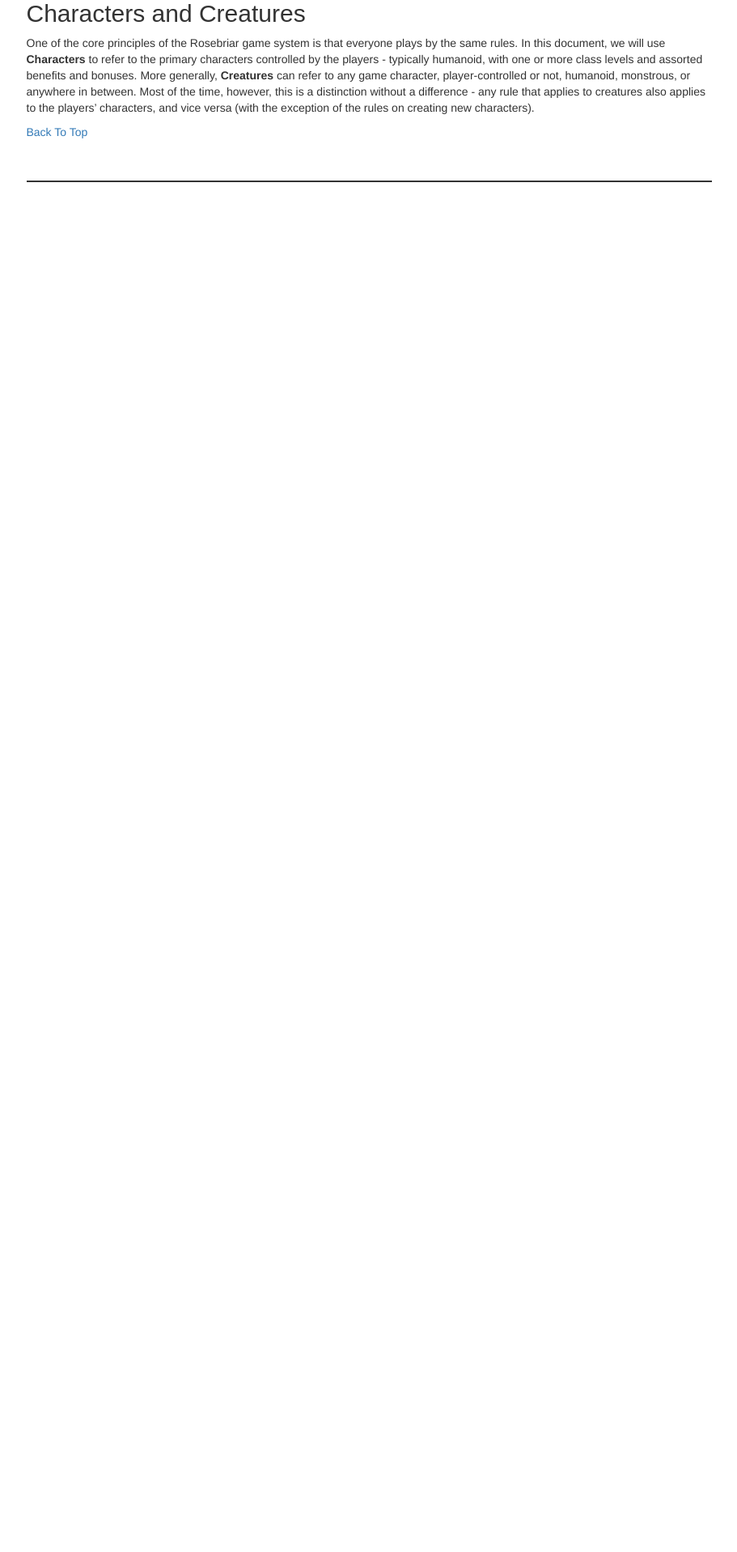
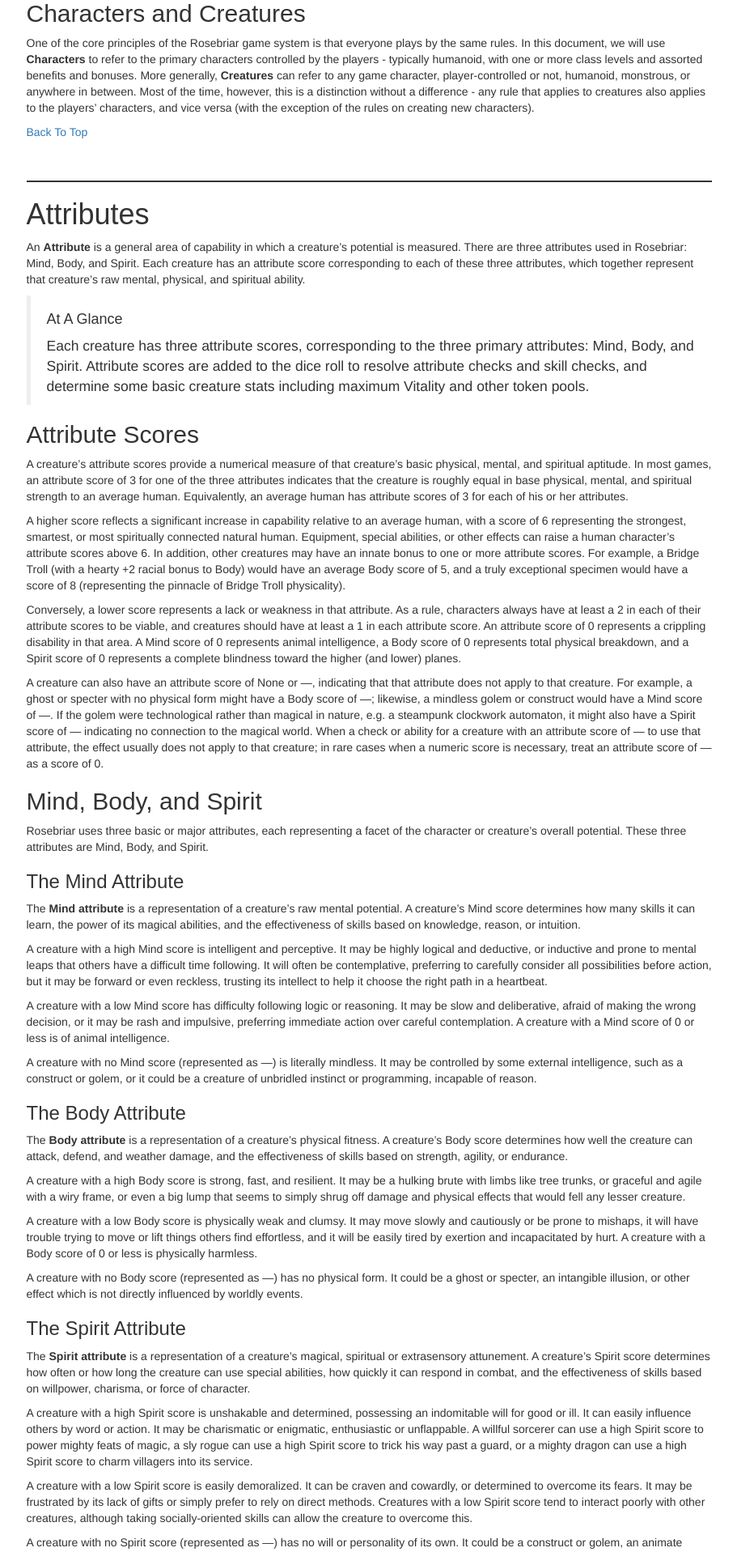
Before and after one commit to sleepingkingstudios/rosebriar, a Jekyll site: the page built from index.md, in a window 1280 px wide. Shown: the part 3126-5043 px from the top of the page at 81% size, without its empty margins (330-1241 px from the left). Built offline with Jekyll 4.4.1, drawn with Linux system fonts in a browser that asks for light colours; before the commit the page ends 3371 px from its top, so only the background shows below that; some of the changed text lies outside the part shown.

Commit message:
Draft "Attributes" chapter.
Add support for “Enhanced Edition” optional content toggles.

```diff
--- /dev/null
+++ b/_includes/chapters/attributes.md
@@ -0,0 +1,105 @@
+# <a name="attributes"></a> Attributes
+
+An **Attribute** is a general area of capability in which a creature's potential is measured. There are three attributes used in {{ page.system_name }}: Mind, Body, and Spirit. Each creature has an attribute score corresponding to each of these three attributes, which together represent that creature's raw mental, physical, and spiritual ability.
+
+> #### At A Glance
+>
+> Each creature has three attribute scores, corresponding to the three primary attributes: Mind, Body, and Spirit. Attribute scores are added to the dice roll to resolve attribute checks and skill checks, and determine some basic creature stats including maximum Vitality and other token pools.
+
+## Attribute Scores
+
+A creature's attribute scores provide a numerical measure of that creature's basic physical, mental, and spiritual aptitude. In most games, an attribute score of 3 for one of the three attributes indicates that the creature is roughly equal in base physical, mental, and spiritual strength to an average human. Equivalently, an average human has attribute scores of 3 for each of his or her attributes.
+
+A higher score reflects a significant increase in capability relative to an average human, with a score of 6 representing the strongest, smartest, or most spiritually connected natural human. Equipment, special abilities, or other effects can raise a human character's attribute scores above 6. In addition, other creatures may have an innate bonus to one or more attribute scores. For example, a Bridge Troll (with a hearty +2 racial bonus to Body) would have an average Body score of 5, and a truly exceptional specimen would have a score of 8 (representing the pinnacle of Bridge Troll physicality).
+
+Conversely, a lower score represents a lack or weakness in that attribute. As a rule, characters always have at least a 2 in each of their attribute scores to be viable, and creatures should have at least a 1 in each attribute score. An attribute score of 0 represents a crippling disability in that area. A Mind score of 0 represents animal intelligence, a Body score of 0 represents total physical breakdown, and a Spirit score of 0 represents a complete blindness toward the higher (and lower) planes.
+
+A creature can also have an attribute score of None or —, indicating that that attribute does not apply to that creature. For example, a ghost or specter with no physical form might have a Body score of —; likewise, a mindless golem or construct would have a Mind score of —. If the golem were technological rather than magical in nature, e.g. a steampunk clockwork automaton, it might also have a Spirit score of — indicating no connection to the magical world. When a check or ability for a creature with an attribute score of — to use that attribute, the effect usually does not apply to that creature; in rare cases when a numeric score is necessary, treat an attribute score of — as a score of 0.
+
+## Mind, Body, and Spirit
+
+{{ page.system_name }} uses three basic or major attributes, each representing a facet of the character or creature's overall potential. These three attributes are Mind, Body, and Spirit.
+
+### The Mind Attribute
+
+The **Mind attribute** is a representation of a creature's raw mental potential. A creature's Mind score determines how many skills it can learn, the power of its magical abilities, and the effectiveness of skills based on knowledge, reason, or intuition.
+
+A creature with a high Mind score is intelligent and perceptive. It may be highly logical and deductive, or inductive and prone to mental leaps that others have a difficult time following. It will often be contemplative, preferring to carefully consider all possibilities before action, but it may be forward or even reckless, trusting its intellect to help it choose the right path in a heartbeat.
+
+A creature with a low Mind score has difficulty following logic or reasoning. It may be slow and deliberative, afraid of making the wrong decision, or it may be rash and impulsive, preferring immediate action over careful contemplation. A creature with a Mind score of 0 or less is of animal intelligence.
+
+A creature with no Mind score (represented as —) is literally mindless. It may be controlled by some external intelligence, such as a construct or golem, or it could be a creature of unbridled instinct or programming, incapable of reason.
+
+### The Body Attribute
+
+The **Body attribute** is a representation of a creature's physical fitness. A creature's Body score determines how well the creature can attack, defend, and weather damage, and the effectiveness of skills based on strength, agility, or endurance.
+
+A creature with a high Body score is strong, fast, and resilient. It may be a hulking brute with limbs like tree trunks, or graceful and agile with a wiry frame, or even a big lump that seems to simply shrug off damage and physical effects that would fell any lesser creature.
+
+A creature with a low Body score is physically weak and clumsy. It may move slowly and cautiously or be prone to mishaps, it will have trouble trying to move or lift things others find effortless, and it will be easily tired by exertion and incapacitated by hurt. A creature with a Body score of 0 or less is physically harmless.
+
+A creature with no Body score (represented as —) has no physical form. It could be a ghost or specter, an intangible illusion, or other effect which is not directly influenced by worldly events.
+
+### The Spirit Attribute
+
+The **Spirit attribute** is a representation of a creature's magical, spiritual or extrasensory attunement. A creature's Spirit score determines how often or how long the creature can use special abilities, how quickly it can respond in combat, and the effectiveness of skills based on willpower, charisma, or force of character.
+
+A creature with a high Spirit score is unshakable and determined, possessing an indomitable will for good or ill. It can easily influence others by word or action. It may be charismatic or enigmatic, enthusiastic or unflappable. A willful sorcerer can use a high Spirit score to power mighty feats of magic, a sly rogue can use a high Spirit score to trick his way past a guard, or a mighty dragon can use a high Spirit score to charm villagers into its service.
+
+A creature with a low Spirit score is easily demoralized. It can be craven and cowardly, or determined to overcome its fears. It may be frustrated by its lack of gifts or simply prefer to rely on direct methods. Creatures with a low Spirit score tend to interact poorly with other creatures, although taking socially-oriented skills can allow the creature to overcome this.
+
+A creature with no Spirit score (represented as —) has no will or personality of its own. It could be a construct or golem, an animate object, or some other creature with no soul or spirit.
+
+> #### What Does The Spirit Attribute Represent?
+>
+> Of the three Attributes, Spirit is the most dependent on the setting and on the character. What the Spirit stat represents can vary from game to game and even from creature to creature. In a traditional sword-and-sorcery fantasy setting, for example, Spirit could be used to represent the inner strength needed to channel magic. In a futuristic space opera setting, Spirit could represent a creature's mental resilience and ability to use telepathic talents. In general, if a creature's special power is measured through applied intelligence and long training, it will use the Mind attribute; otherwise, special abilities are tied to the Spirit attribute. In addition, Spirit is closely tied to a creature's initiative and morale.
+
+{% capture extended_content %}
+
+## Minor Attributes
+
+A **Minor Attribute** is a specific facet or aspect of one of the three major attributes, namely Mind, Body, and Spirit. Minor attributes allow a greater degree of specialization and specificity when designing creatures and characters at the cost of additional complexity.
+
+### Minor Attribute Scores
+
+Each creature in a game using minor attributes has a minor attribute score associated with each of the seven minor attributes (see below). Unless otherwise stated, a creature's minor attribute score in each of the minor attributes is the same as the creature's attribute score in the related major attribute, so a creature with a Mind score of 2 would have Intellect and Intuition scores of 2 unless otherwise noted.
+
+Generally speaking, only characters and important Narrator-controlled creatures will use minor attributes; average enemies and encounters should use only the three major attributes for simplicity.
+
+### Seven Minor Attributes
+
+There are a total of seven minor attributes: three for the Body attribute and two each for Mind and Spirit.
+
+#### Faith [Spirit]
+
+The **Faith** minor attribute is a representation of a creature’s confidence and belief, whether in itself or in an external cause or entity. A creature would use faith to persuade a guard, to shake off the effect of a demoralizing shout, or to channel energy to ward away the undead.
+
+#### Fortune [Spirit]
+
+The **Fortune** minor attribute is a representation of a creature’s luck, whether good or ill. A creature would use fortune to win a hand of cards, to choose the unpoisoned drink, or to pick which campsite is safer from random attack.
+
+#### Intellect [Mind]
+
+The **Intellect** minor attribute is a representation of a creature’s ability to reason and to apply logic and deduction. A creature would use intellect to memorize a message, to decipher a code, or to solve a riddle.
+
+#### Intuition [Mind]
+
+The **Intuition** minor attribute is a representation of a creature’s awareness of itself and its surroundings. A creature would use intuition to notice a hidden trap, to follow a set of tracks, or to uncover the perfidy of the evil chancellor.
+
+#### Stamina [Body]
+
+The **Stamina** minor attribute is a representation of a creature’s resilience and ability to endure pain and fatigue. A creature would use stamina to run a marathon, to shake off a poison, or to resist the petrifying gaze of a basilisk. The Stamina minor attribute is also used to determine a creature’s Vitality pool.
+
+#### Strength [Body]
+
+The **Strength** minor attribute is a representation of a creature’s ability to push, pull, lift, and otherwise manipulate its environment through raw force. A creature would use strength to lift a large boulder, to kick in a door, or to swing a heavy weapon.
+
+#### Swiftness [Body]
+
+The **Swiftness** minor attribute is a representation of a creature’s speed and grace. A creature would use swiftness to pick a pocket, to dodge an arrow, or to swing a light weapon or use a ranged weapon.
+
+{% endcapture %}
+
+<div class="extended-edition">
+{{ extended_content | markdownify }}
+</div>
--- a/assets/javascripts.js
+++ b/assets/javascripts.js
@@ -6,3 +6,31 @@ layout: nil
 
 {% include assets/javascripts/jquery-2.1.3.min.js %}
 {% include assets/javascripts/twitter-bootstrap/bootstrap.min.js %}
+
+/* Local Scripts */
+
+jQuery(document).ready(function() {
+  var $extendedContent = jQuery('.extended-edition');
+  var hideButton       = '<p><a href="#" class="hide-extended-content">Hide Extended Content</a></p>';
+  var showButton       = '<p><a href="#" class="show-extended-content">Show Extended Content</a></p>';
+
+  $extendedContent.prepend(hideButton);
+  $extendedContent.append(hideButton);
+  $extendedContent.after(showButton);
+
+  var $showExtendedContentButtons = jQuery('a.show-extended-content');
+  $showExtendedContentButtons.on('click', function(event) {
+    event.preventDefault();
+
+    $extendedContent.show();
+    $showExtendedContentButtons.hide();
+  });
+
+  var $hideExtendedContentButtons = jQuery('a.hide-extended-content');
+  $hideExtendedContentButtons.on('click', function(event) {
+    event.preventDefault();
+
+    $extendedContent.hide();
+    $showExtendedContentButtons.show();
+  });
+});
--- a/assets/stylesheets.css
+++ b/assets/stylesheets.css
@@ -54,3 +54,7 @@ hr:after {
   position: relative;
   top: 2px;
 }
+
+.extended-edition { display: none; }
+
+a.show-extended-content, a.hide-extended-content { font-weight: bold; }
--- a/index.md
+++ b/index.md
@@ -1,6 +1,7 @@
 ---
 chapters:
 - the_basics
+- attributes
 ---
 
 {% for chapter_name in page.chapters %}
```
